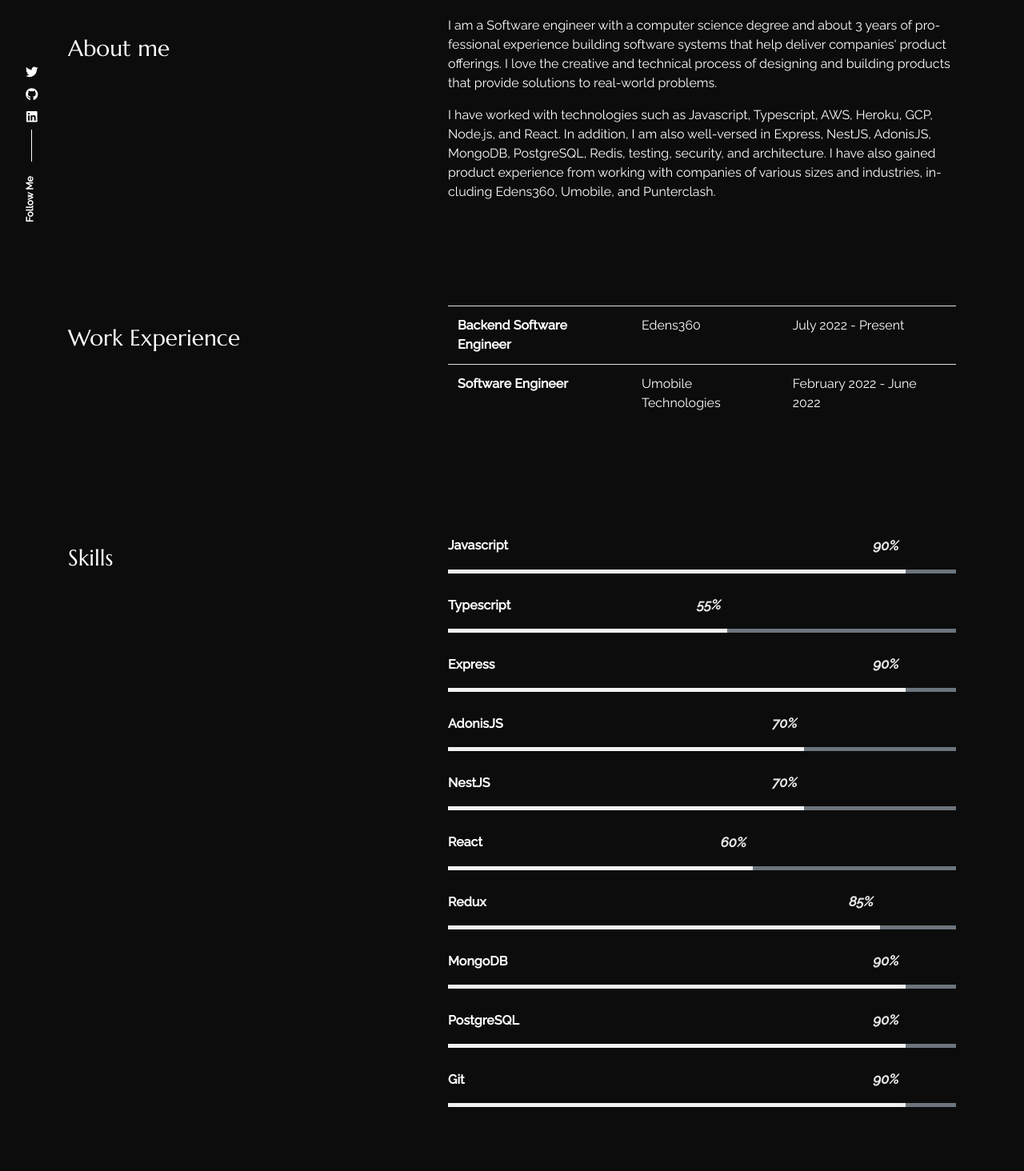
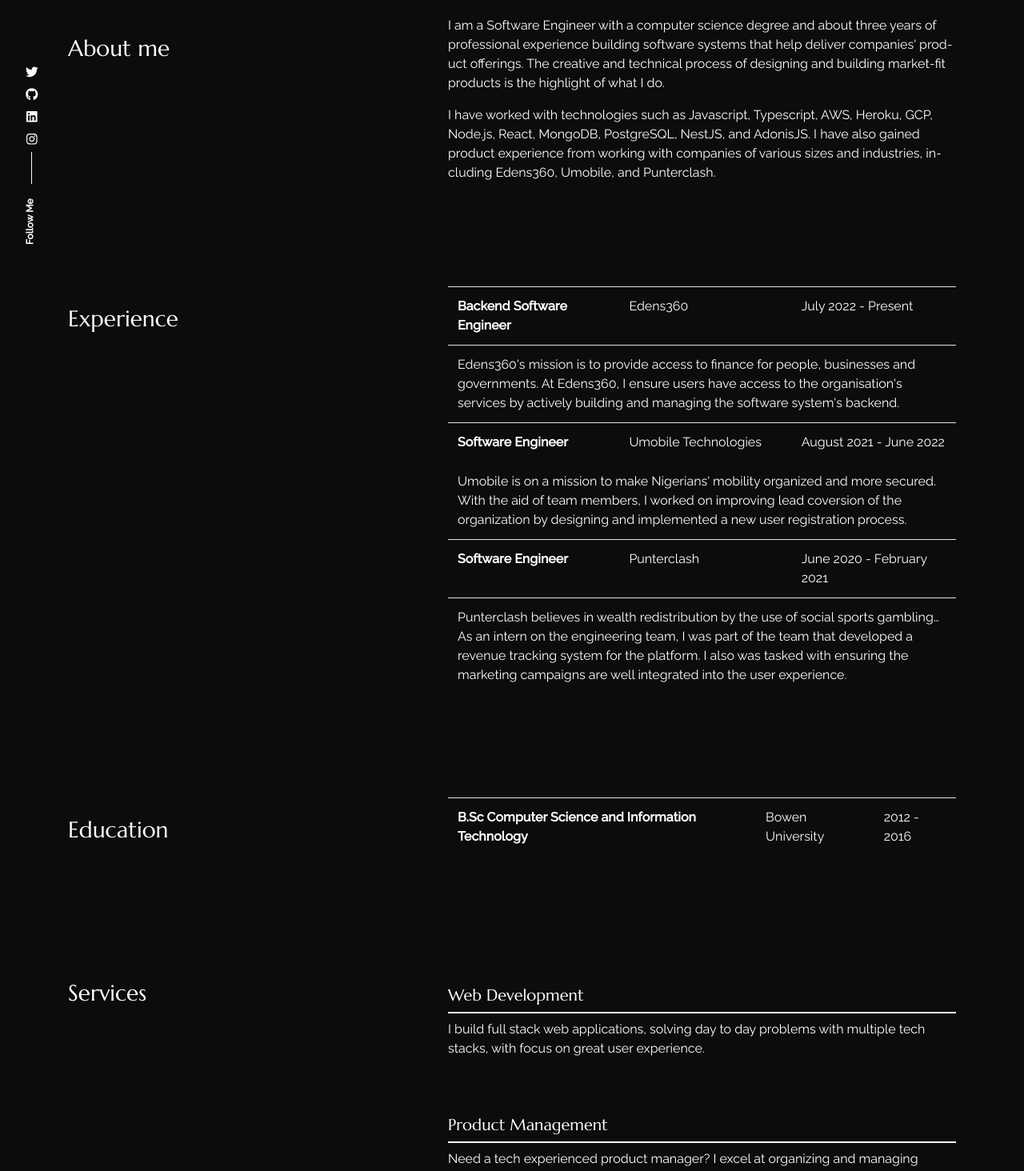
Before and after one commit to Hurntre/Portfolio_website, a React (Create React App) app: page /about in a window 1280 px wide. Shown: the part 220-1684 px from the top of the page at 80% size. Built offline with nearby package versions, Linux system fonts and the light colour scheme.

Commit message:
Feat: remove inactive links

```diff
--- a/src/app/routes.js
+++ b/src/app/routes.js
@@ -22,7 +22,7 @@ const AnimatedSwitch = withRouter(({ location }) => (
       <Switch location={location}>
         <Route exact path="/" component={Home} />
         <Route path="/about" component={About} />
-        <Route path="/portfolio" component={Portfolio} />
+        {/* <Route path="/portfolio" component={Portfolio} /> */}
         <Route path="/contact" component={ContactUs} />
         <Route path="*" component={Home} />
       </Switch>
--- a/src/components/socialicons/index.js
+++ b/src/components/socialicons/index.js
@@ -1,6 +1,6 @@
 import React from 'react';
 import './style.css';
-import { FaGithub, FaTwitter, FaLinkedin } from 'react-icons/fa';
+import { FaGithub, FaTwitter, FaLinkedin, FaInstagram } from 'react-icons/fa';
 import { socialprofils } from '../../content_option';
 
 export const Socialicons = (params) => {
@@ -28,6 +28,13 @@ export const Socialicons = (params) => {
             </a>
           </li>
         )}
+        {socialprofils.instagram && (
+          <li>
+            <a href={socialprofils.instagram} target='_blank' rel='noreferrer'>
+              <FaInstagram />
+            </a>
+          </li>
+        )}
       </ul>
       <p>Follow Me</p>
     </div>
--- a/src/content_option.js
+++ b/src/content_option.js
@@ -15,8 +15,9 @@ const introdata = {
     fourth: "I also build wordpress websites.",
   },
   description: `I am a Software engineer with a computer science degree and about 3 years of professional experience building software systems that help deliver companies' product offerings.
-  I love the creative and technical process of designing and building products that provide solutions to real-world problems.
-  I have worked with technologies such as Javascript, Typescript, AWS, Heroku, GCP, Node.js, React, MongoDB, PostgreSQL, NestJS, AdonisJS. I have also gained product experience from working with companies of various sizes and industries, including Edens360, Umobile, and Punterclash. `,
+  The creative and technical process of designing and building market-fit products is the highlight of what I do.
+                I have worked with technologies such as Javascript, Typescript, AWS, Heroku, GCP, Node.js, React, MongoDB, PostgreSQL, NestJS, and AdonisJS.
+                I have also gained product experience from working with companies of various sizes and industries, including Edens360, Umobile, and Punterclash. `,
   your_img_url:
     "https://res.cloudinary.com/dek1uoc1v/image/upload/v1674242412/Personal%20Images/2_hjfip6.jpg",
 };
@@ -24,12 +25,10 @@ const introdata = {
 const dataabout = {
   title: "About me",
   aboutme: {
-    paragraph1: `I am a Software engineer with a computer science degree and about 3 years of professional experience building software systems
-                  that help deliver companies' product offerings.
-                  I love the creative and technical process of designing and building products that provide solutions to real-world problems.`,
-    paragraph2: `I have worked with technologies such as Javascript, Typescript, AWS, Heroku, GCP, Node.js, and React.
-                  In addition, I am also well-versed in Express, NestJS, AdonisJS, MongoDB, PostgreSQL, Redis, testing, security, and architecture.
-                  I have also gained product experience from working with companies of various sizes and industries, including Edens360, Umobile, and Punterclash. `,
+    paragraph1: `I am a Software Engineer with a computer science degree and about three years of professional experience building software systems that help deliver companies' product offerings.
+                The creative and technical process of designing and building market-fit products is the highlight of what I do.`,
+    paragraph2: `I have worked with technologies such as Javascript, Typescript, AWS, Heroku, GCP, Node.js, React, MongoDB, PostgreSQL, NestJS, and AdonisJS.
+    I have also gained product experience from working with companies of various sizes and industries, including Edens360, Umobile, and Punterclash.`,
   },
 };
 const worktimeline = [
@@ -37,11 +36,23 @@ const worktimeline = [
     jobTitle: "Backend Software Engineer",
     where: "Edens360",
     date: "July 2022 - Present",
+    description: `Edens360's mission is to provide access to finance for people, businesses and governments.
+    At Edens360, I ensure users have access to the organisation's services by actively building and managing the software system's backend.`
   },
   {
     jobTitle: "Software Engineer",
     where: "Umobile Technologies",
-    date: "February 2022 - June 2022",
+    date: "August 2021 - June 2022",
+    description: `Umobile is on a mission to make Nigerians' mobility organized and more secured. With the aid of team members, I worked on improving
+    lead coversion of the organization by designing and implemented a new user registration process.`
+  },
+  {
+    jobTitle: "Software Engineer",
+    where: "Punterclash",
+    date: "June 2020 - February 2021",
+    description: `Punterclash believes in wealth redistribution by the use of social sports gambling…
+    As an intern on the engineering team, I was part of the team that developed a revenue tracking system
+    for the platform. I also was tasked with ensuring the marketing campaigns are well integrated into the user experience.`
   },
 ];
 
@@ -88,21 +99,29 @@ const skills = [
   },
 ];
 
+const education = [
+  {
+    degree: "B.Sc Computer Science and Information Technology",
+    where: "Bowen University",
+    date: "2012 - 2016",
+  },
+];
+
 const services = [
   {
-    title: "UI & UX Design",
+    title: "Web Development",
     description:
-      "Lorem ipsum dolor sit amet, consectetur adipiscing elit. Sed at nisl euismod urna bibendum sollicitudin.",
+      "I build full stack web applications, solving day to day problems with multiple tech stacks, with focus on great user experience.",
   },
   {
-    title: "Mobile Apps",
+    title: "Product Management",
     description:
-      "Lorem ipsum dolor sit amet, consectetur adipiscing elit. Sed at nisl euismod urna bibendum sollicitudin.",
+      "Need a tech experienced product manager? I excel at organizing and managing teams to deliver well designed, stable products with great market fit.",
   },
   {
-    title: "Wordpress Design",
+    title: "Wordpress Website Development",
     description:
-      "Lorem ipsum dolor sit amet, consectetur adipiscing elit. Sed at nisl euismod urna bibendum sollicitudin.",
+      "I build WordPress websites for businesses. Ecommerce or Portfolio websites.",
   },
 ];
 
@@ -183,10 +202,10 @@ const dataportfolio = [
 ];
 
 const contactConfig = {
-  YOUR_EMAIL: "adefolajuariyo@gmaol.com",
+  YOUR_EMAIL: "adefolajuariyo@gmail.com",
   YOUR_FONE: "(234)814-015-9932",
   description:
-    "Lorem ipsum dolor sit amet, consectetur adipiscing elit. Morbi vehicula eu nunc et sollicitudin. Cras pulvinar, nisi at imperdiet pharetra. ",
+    "Do you have any idea that you would like to bring to live? Let's talk.",
   // creat an emailjs.com account
   // check out this tutorial https://www.emailjs.com/docs/examples/reactjs/
   YOUR_SERVICE_ID: "service_id",
@@ -201,6 +220,7 @@ const socialprofils = {
   twitter: "https://twitter.com/hurntre",
   youtube: "https://youtube.com/hurntre",
   twitch: "https://twitch.com",
+  instagram: "https://www.instagram.com/hurntre/"
 };
 export {
   meta,
@@ -208,6 +228,7 @@ export {
   dataportfolio,
   worktimeline,
   skills,
+  education,
   services,
   introdata,
   contactConfig,
--- a/src/header/index.js
+++ b/src/header/index.js
@@ -38,12 +38,12 @@ const Headermain = () => {
                       Home
                     </Link>
                   </li>
-                  <li className='menu_item'>
+                  {/* <li className='menu_item'>
                     <Link onClick={handleToggle} to='/portfolio' className='my-3'>
                       {' '}
                       Portfolio
                     </Link>
-                  </li>
+                  </li> */}
                   <li className='menu_item'>
                     <Link onClick={handleToggle} to='/about' className='my-3'>
                       About
@@ -70,6 +70,9 @@ const Headermain = () => {
               <a href={socialprofils.twitter} target='_blank' rel='noreferrer'>
                 Twitter
               </a>
+              <a href={socialprofils.instagram} target='_blank' rel='noreferrer'>
+                Instagram
+              </a>
             </div>
             <p className='copyright m-0'>copyright __ {logotext}</p>
           </div>
--- a/src/pages/about/index.js
+++ b/src/pages/about/index.js
@@ -2,7 +2,7 @@ import React from 'react';
 import './style.css';
 import { Helmet, HelmetProvider } from 'react-helmet-async';
 import { Container, Row, Col } from 'react-bootstrap';
-import { dataabout, meta, worktimeline, skills, services } from '../../content_option';
+import { dataabout, meta, worktimeline, skills, services, education } from '../../content_option';
 
 export const About = () => {
   return (
@@ -34,17 +34,40 @@ export const About = () => {
             </div>
           </Col>
         </Row>
-        <Row className=' sec_sp'>
+        <Row className='sec_sp'>
           <Col lg='5'>
-            <h3 className='color_sec py-4'>Work Experience</h3>
+            <h3 className='color_sec py-4'>Experience</h3>
           </Col>
           <Col lg='7'>
             <table className='table caption-top'>
               <tbody>
                 {worktimeline.map((data, i) => {
                   return (
+                    <><tr key={i}>
+                      <th scope='row'>{data.jobTitle}</th>
+                      <td>{data.where}</td>
+                      <td>{data.date}</td>
+                    </tr>
+                    <tr key={`${i}description`}>
+                    <td colSpan={3}>{data.description}</td>
+                    </tr></>
+                  );
+                })}
+              </tbody>
+            </table>
+          </Col>
+        </Row>
+        <Row className='sec_sp'>
+          <Col lg='5'>
+            <h3 className='color_sec py-4'>Education</h3>
+          </Col>
+          <Col lg='7'>
+            <table className='table caption-top'>
+              <tbody>
+                {education.map((data, i) => {
+                  return (
                     <tr key={i}>
-                      <th scope='row'>{data.jobTitle}</th>
+                      <th scope='row'>{data.degree}</th>
                       <td>{data.where}</td>
                       <td>{data.date}</td>
                     </tr>
@@ -54,7 +77,7 @@ export const About = () => {
             </table>
           </Col>
         </Row>
-        <Row className='sec_sp'>
+        {/* <Row className='sec_sp'>
           <Col lg='5'>
             <h3 className='color_sec py-4'>Skills</h3>
           </Col>
@@ -77,10 +100,10 @@ export const About = () => {
               );
             })}
           </Col>
-        </Row>
+        </Row> */}
         <Row className='sec_sp'>
           <Col lang='5'>
-            <h3 className='color_sec py-4'>services</h3>
+            <h3 className='color_sec py-4'>Services</h3>
           </Col>
           <Col lg='7'>
             {services.map((data, i) => {
--- a/src/pages/home/index.js
+++ b/src/pages/home/index.js
@@ -38,7 +38,7 @@ export const Home = () => {
                     }}
                   />
                 </h1>
-                <p className='mb-1x'>{introdata.description}</p>
+                <p className='mb-1x' id='description'>{introdata.description}</p>
                 <div className='intro_btn-action pb-5'>
                   <Link to='/portfolio' className='text_2'>
                     <div id='button_p' className='ac_btn btn '>
--- a/src/pages/home/style.css
+++ b/src/pages/home/style.css
@@ -232,3 +232,7 @@ section {
 .intro_sec .h_bg-image {
     filter: saturate(0.5);
 }
+
+#description {
+    font-size: 14.5px;
+}
```
